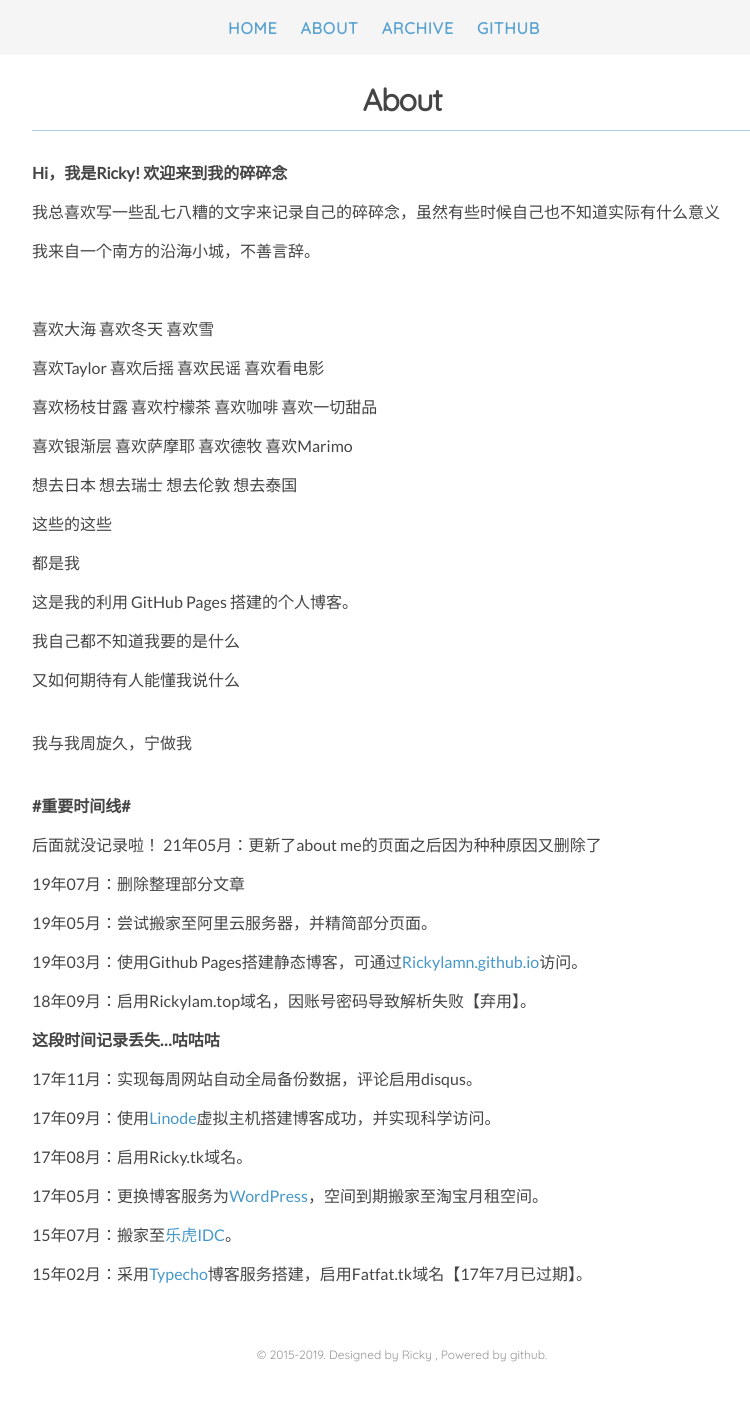
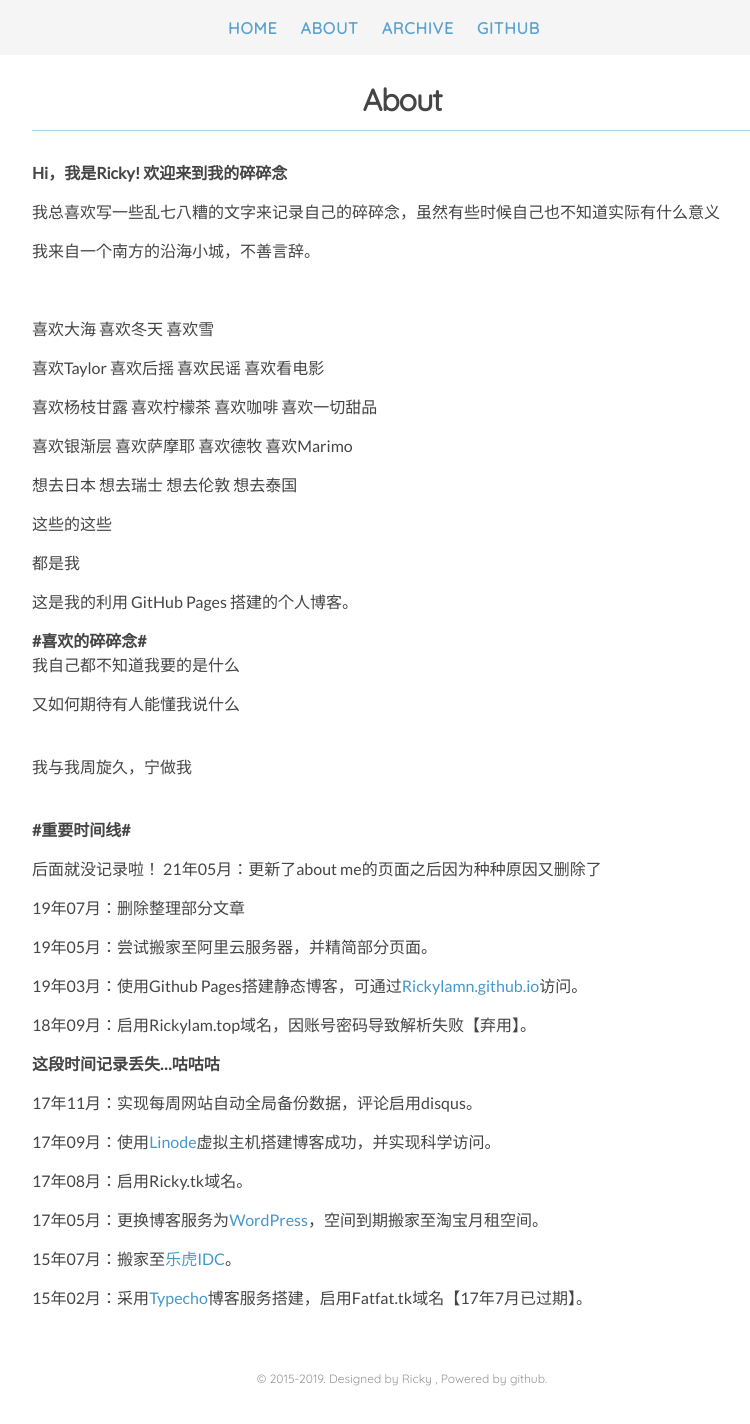
Before and after one commit to Rickylamn/Rickylamn.github.io, a Jekyll site: the page built from about.md, in a window 1280 px wide. Shown: the whole page, without its empty margins (238-988 px from the left). Built offline with Jekyll 4.4.1, drawn with Linux system fonts in a browser that asks for light colours; nearby versions of some CDN libraries; before the commit the page ends 1400 px from its top, so only the background shows below that.

Commit message:
Update about.md
1

```diff
--- a/about.md
+++ b/about.md
@@ -28,6 +28,8 @@ permalink: /about/
 这是我的利用 GitHub Pages 搭建的个人博客。
 <br>
 
+
+**#喜欢的碎碎念#**
 我自己都不知道我要的是什么
 
 又如何期待有人能懂我说什么
```
